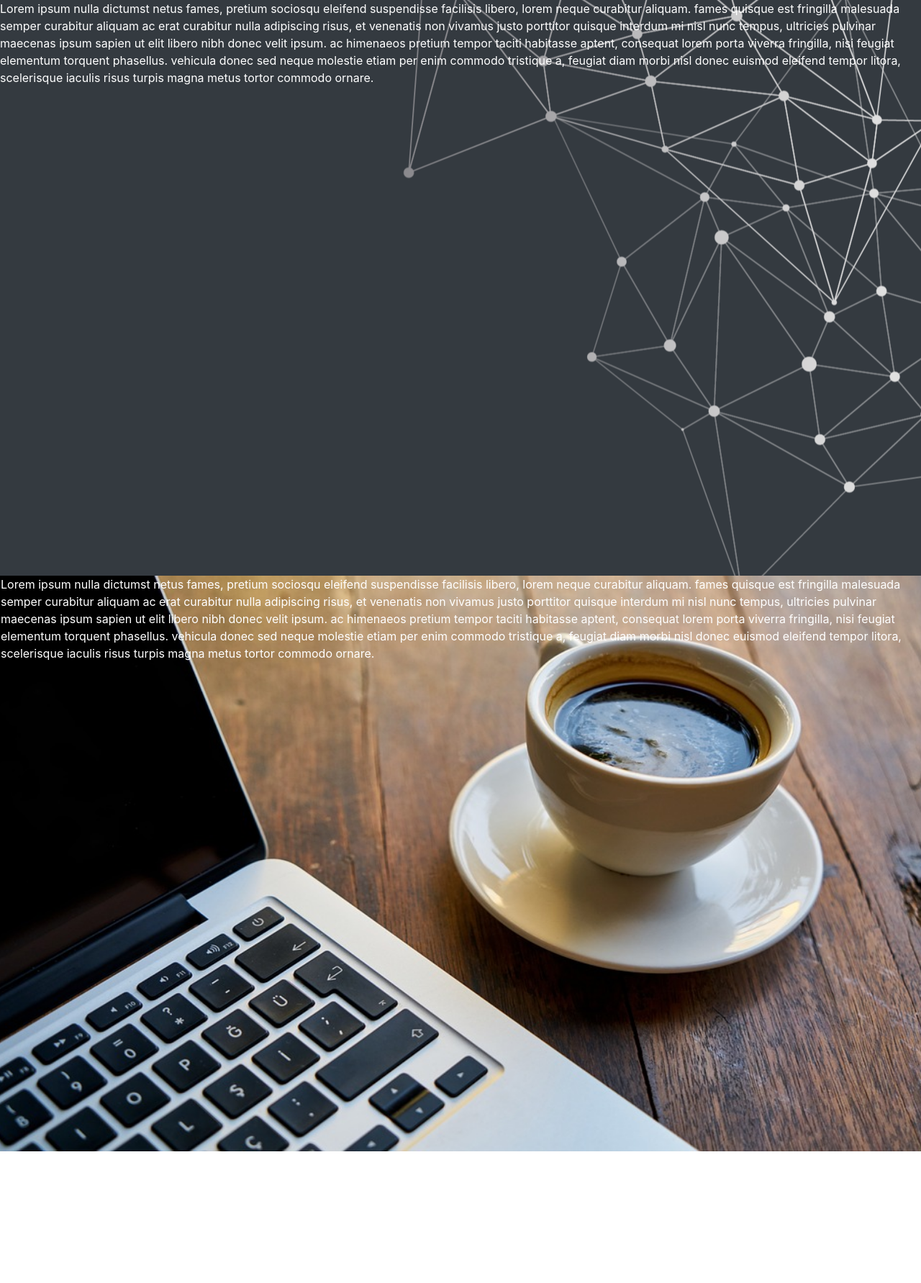
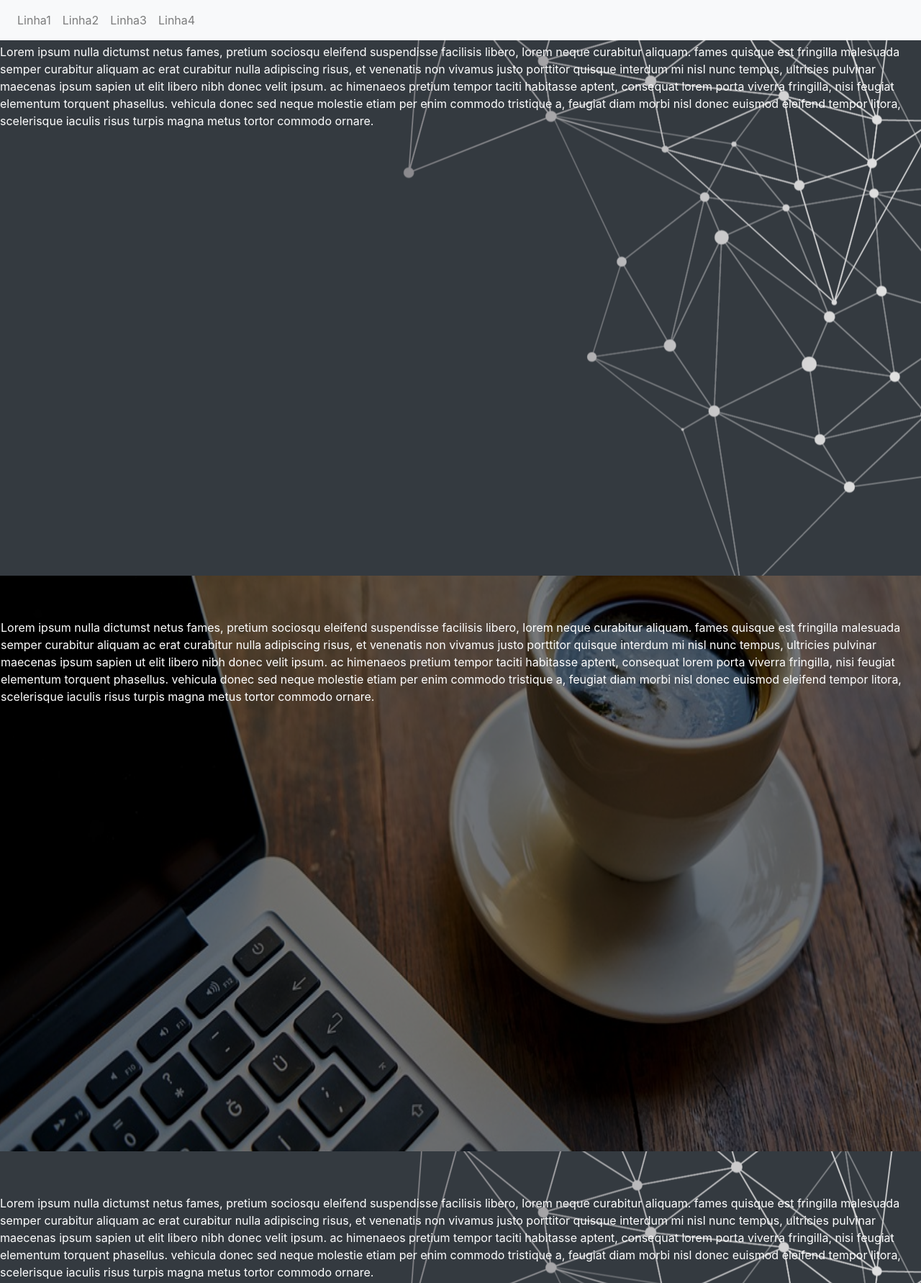
Before and after one commit to DaniloMacB/jQueryTeste, a plain HTML site: page index.html in a window 1280 px wide. Shown: the top 1783 px of the page at 72% size. Before the commit the page ends 1600 px from the top, so only its background shows below. Drawn offline with nearby package versions, Linux system fonts and the light colour scheme.

Commit message:
menu add

```diff
--- a/estilo.css
+++ b/estilo.css
@@ -2,7 +2,7 @@
 {
 	.capa
 	{
-		background-image: url(imagens/capa300.jpg);
+		background-image: url(imagens/capa300x640.jpg);
 		background-repeat: no-repeat;
 		background-size: 100% 100%;
 		background-attachment: fixed;
@@ -13,7 +13,7 @@
 {
 	.capa
 	{
-		background-image: url(imagens/capa400.jpg);
+		background-image: url(imagens/capa400x640.jpg);
 		background-repeat: no-repeat;
 		background-size: 100% 100%;
 		background-attachment: fixed;
@@ -24,7 +24,7 @@
 {
 	.capa
 	{
-		background-image: url(imagens/capa500.jpg);
+		background-image: url(imagens/capa500x640.jpg);
 		background-repeat: no-repeat;
 		background-size: 100% 100%;
 		background-attachment: fixed;
@@ -35,7 +35,7 @@
 {
 	.capa
 	{
-		background-image: url(imagens/capa600.jpg);
+		background-image: url(imagens/capa600x640.jpg);
 		background-repeat: no-repeat;
 		background-size: 100% 100%;
 		background-attachment: fixed;
@@ -46,7 +46,7 @@
 {
 	.capa
 	{
-		background-image: url(imagens/capa700.jpg);
+		background-image: url(imagens/capa700x640.jpg);
 		background-repeat: no-repeat;
 		background-size: 100% 100%;
 		background-attachment: fixed;
@@ -57,7 +57,7 @@
 {
 	.capa
 	{
-		background-image: url(imagens/capa800.jpg);
+		background-image: url(imagens/capa800x640.jpg);
 		background-repeat: no-repeat;
 		background-size: 100% 100%;
 		background-attachment: fixed;
@@ -68,20 +68,42 @@
 {
 	.capa
 	{
-		background-image: url(imagens/capa900.jpg);
+		background-image: url(imagens/capa900x640.jpg);
 		background-repeat: no-repeat;
 		background-size: 100% 100%;
 		background-attachment: fixed;
 	}
 }
 
-@media (min-width: 960px)
+@media (min-width: 900px)
 {
 	.capa
 	{
-		background-image: url(imagens/capa960.jpg);
+		background-image: url(imagens/capaOriginal960x640.jpg);
 		background-repeat: no-repeat;
 		background-size: 100% 100%;
 		background-attachment: fixed;
 	}
 }
+
+@media (min-width: 1000px)
+{
+	.capa
+	{
+		background-image: url(imagens/capa960x540.jpg);
+		background-repeat: no-repeat;
+		background-size: 100% 100%;
+		background-attachment: fixed;
+	}
+}
+
+@media (min-width: 1100px)
+{
+	.capa
+	{
+		background-image: url(imagens/capa960x440.jpg);
+		background-repeat: no-repeat;
+		background-size: 100% 100%;
+		background-attachment: fixed;
+	}
+}
--- a/index.html
+++ b/index.html
@@ -1,4 +1,4 @@
-<!doctype html>
+<!DOCTYPE html>
 <html lang="en">
 	<head>
 		<meta charset="utf-8">
@@ -11,37 +11,76 @@
 	<body>
 		<div id="container" class="container-fluid bg-light p-0">
 
+			<nav class="navbar navbar-expand-lg navbar-light bg-light fixed-top" id="menu">
+				<button class="navbar-toggler" type="button" data-toggle="collapse" data-target="#navbarToggler" aria-controls="navbarToggler" aria-expanded="false" aria-label="Toggle navigation">
+					<span class="navbar-toggler-icon"></span>
+				</button>
+				<div class="collapse navbar-collapse" id="navbarToggler">
+
+					<ul class="navbar-nav mr-auto mt-2 mt-lg-0">
+						<li class="nav-item">
+							<a class="nav-link" href="#linha1">Linha1</a>
+						</li>
+						<li class="nav-item">
+							<a class="nav-link" href="#linha2">Linha2</a>
+						</li>
+						<li class="nav-item">
+							<a class="nav-link" href="#linha3">Linha3</a>
+						</li>
+						<li class="nav-item">
+							<a class="nav-link" href="#linha4">Linha4</a>
+						</li>
+					</ul>
+			  </div>
+			</nav>
+
 			<div id="linha1" class="row bg-dark" style="background: url(imagens/bg-home.png) right fixed;">
 				<div class="col-md-12">
-					<p style="color: white;">	Lorem ipsum nulla dictumst netus fames, pretium sociosqu eleifend suspendisse facilisis libero, lorem neque curabitur aliquam. fames quisque est fringilla malesuada semper curabitur aliquam ac erat curabitur nulla adipiscing risus, et venenatis non vivamus justo porttitor quisque interdum mi nisl nunc tempus, ultricies pulvinar maecenas ipsum sapien ut elit libero nibh donec velit ipsum. ac himenaeos pretium tempor taciti habitasse aptent, consequat lorem porta viverra fringilla, nisi feugiat elementum torquent phasellus. vehicula donec sed neque molestie etiam per enim commodo tristique a, feugiat diam morbi nisl donec euismod eleifend tempor litora, scelerisque iaculis risus turpis magna metus tortor commodo ornare.</p>
+					<p style="color: white; padding: 60px 0px 0px 0px;">	Lorem ipsum nulla dictumst netus fames, pretium sociosqu eleifend suspendisse facilisis libero, lorem neque curabitur aliquam. fames quisque est fringilla malesuada semper curabitur aliquam ac erat curabitur nulla adipiscing risus, et venenatis non vivamus justo porttitor quisque interdum mi nisl nunc tempus, ultricies pulvinar maecenas ipsum sapien ut elit libero nibh donec velit ipsum. ac himenaeos pretium tempor taciti habitasse aptent, consequat lorem porta viverra fringilla, nisi feugiat elementum torquent phasellus. vehicula donec sed neque molestie etiam per enim commodo tristique a, feugiat diam morbi nisl donec euismod eleifend tempor litora, scelerisque iaculis risus turpis magna metus tortor commodo ornare.</p>
 				</div>
 			</div>
 
-			<div id="linha2" class="row bg-secondary capa fixed">
-				<div class=" col-md-12 px-3">
-					<p style="color: white;">	Lorem ipsum nulla dictumst netus fames, pretium sociosqu eleifend suspendisse facilisis libero, lorem neque curabitur aliquam. fames quisque est fringilla malesuada semper curabitur aliquam ac erat curabitur nulla adipiscing risus, et venenatis non vivamus justo porttitor quisque interdum mi nisl nunc tempus, ultricies pulvinar maecenas ipsum sapien ut elit libero nibh donec velit ipsum. ac himenaeos pretium tempor taciti habitasse aptent, consequat lorem porta viverra fringilla, nisi feugiat elementum torquent phasellus. vehicula donec sed neque molestie etiam per enim commodo tristique a, feugiat diam morbi nisl donec euismod eleifend tempor litora, scelerisque iaculis risus turpis magna metus tortor commodo ornare.</p>
-					<!--<picture>
-						<source media="(max-width: 300px)" srcset="imagens/capa300.jpg">
-						<source media="(max-width: 400px)" srcset="imagens/capa400.jpg">
-						<source media="(max-width: 500px)" srcset="imagens/capa500.jpg">
-						<source media="(max-width: 600px)" srcset="imagens/capa600.jpg">
-						<source media="(max-width: 700px)" srcset="imagens/capa700.jpg">
-						<source media="(max-width: 800px)" srcset="imagens/capa800.jpg">
-						<source media="(max-width: 900px)" srcset="imagens/capa900.jpg">
-						<img src="imagens/capa960.jpg" class="w-100 h-100">
-					</picture>-->
+			<div id="linha2" class="row bg-secondary fixed capa">
+				<div class=" col-md-12 px-3" style="background-color: rgba(0,0,0,.5);">
+					<p style="color: white; padding: 60px 0px 0px 0px;">	Lorem ipsum nulla dictumst netus fames, pretium sociosqu eleifend suspendisse facilisis libero, lorem neque curabitur aliquam. fames quisque est fringilla malesuada semper curabitur aliquam ac erat curabitur nulla adipiscing risus, et venenatis non vivamus justo porttitor quisque interdum mi nisl nunc tempus, ultricies pulvinar maecenas ipsum sapien ut elit libero nibh donec velit ipsum. ac himenaeos pretium tempor taciti habitasse aptent, consequat lorem porta viverra fringilla, nisi feugiat elementum torquent phasellus. vehicula donec sed neque molestie etiam per enim commodo tristique a, feugiat diam morbi nisl donec euismod eleifend tempor litora, scelerisque iaculis risus turpis magna metus tortor commodo ornare.</p>
+				</div>
+			</div>
+
+			<div id="linha3" class="row bg-dark" style="background: url(imagens/bg-home.png) right fixed;">
+				<div class="col-md-12">
+					<p style="color: white; padding: 60px 0px 0px 0px;">	Lorem ipsum nulla dictumst netus fames, pretium sociosqu eleifend suspendisse facilisis libero, lorem neque curabitur aliquam. fames quisque est fringilla malesuada semper curabitur aliquam ac erat curabitur nulla adipiscing risus, et venenatis non vivamus justo porttitor quisque interdum mi nisl nunc tempus, ultricies pulvinar maecenas ipsum sapien ut elit libero nibh donec velit ipsum. ac himenaeos pretium tempor taciti habitasse aptent, consequat lorem porta viverra fringilla, nisi feugiat elementum torquent phasellus. vehicula donec sed neque molestie etiam per enim commodo tristique a, feugiat diam morbi nisl donec euismod eleifend tempor litora, scelerisque iaculis risus turpis magna metus tortor commodo ornare.</p>
 				</div>
 			</div>
 		</div>
 
-		<script src="js/jquery.js" type="text/javascript"></script>
+		<div id="linha4" class="row bg-secondary fixed capa">
+				<div class=" col-md-12 px-3" style="background-color: rgba(0,0,0,.5);">
+					<p style="color: white; padding: 60px 0px 0px 0px;">	Lorem ipsum nulla dictumst netus fames, pretium sociosqu eleifend suspendisse facilisis libero, lorem neque curabitur aliquam. fames quisque est fringilla malesuada semper curabitur aliquam ac erat curabitur nulla adipiscing risus, et venenatis non vivamus justo porttitor quisque interdum mi nisl nunc tempus, ultricies pulvinar maecenas ipsum sapien ut elit libero nibh donec velit ipsum. ac himenaeos pretium tempor taciti habitasse aptent, consequat lorem porta viverra fringilla, nisi feugiat elementum torquent phasellus. vehicula donec sed neque molestie etiam per enim commodo tristique a, feugiat diam morbi nisl donec euismod eleifend tempor litora, scelerisque iaculis risus turpis magna metus tortor commodo ornare.</p>
+				</div>
+			</div>
+
 		<script src="js/jquery-3.3.1.min.js" type="text/javascript"></script>
+		<script src="js/bootstrap.bundle.js" type="text/javascript"></script>
+		<script src="js/bootstrap.bundle.min.js" type="text/javascript"></script>
+		<script src="js/bootstrap.js" type="text/javascript"></script>
+		<script src="js/bootstrap.min.js" type="text/javascript"></script>
+
 
 		<script>
 			var altura = $(window).height();
 			var largura = $(window).width();
 
 			$(".row").css("height", altura);
+
+
+			var link = $("#menu li a");
+
+			link.on("click", function()
+			{
+				var seletor = $(this).attr("href");
+				var posicao = $(seletor).offset().top;
+				$("html, body").animate({scrollTop: posicao-0},1000)
+			})
 		</script>
 	</body>
 </html>
```
Also changed, not shown: teste.html (deleted, +0 -17 lines), imagens/capa300x640.jpg (renamed from imagens/capa300.jpg), imagens/capa400x640.jpg (renamed from imagens/capa400.jpg), imagens/capa500x640.jpg (renamed from imagens/capa500.jpg), imagens/capa600x640.jpg (renamed from imagens/capa600.jpg), imagens/capa700x640.jpg (renamed from imagens/capa700.jpg), imagens/capa800x640.jpg (renamed from imagens/capa800.jpg), imagens/capa900x640.jpg (renamed from imagens/capa900.jpg), imagens/capa960x440.jpg (added), imagens/capa960x540.jpg (added), imagens/capaOriginal960x640.jpg (renamed from imagens/capa960.jpg), imagens/pequeno.jpg (deleted).
